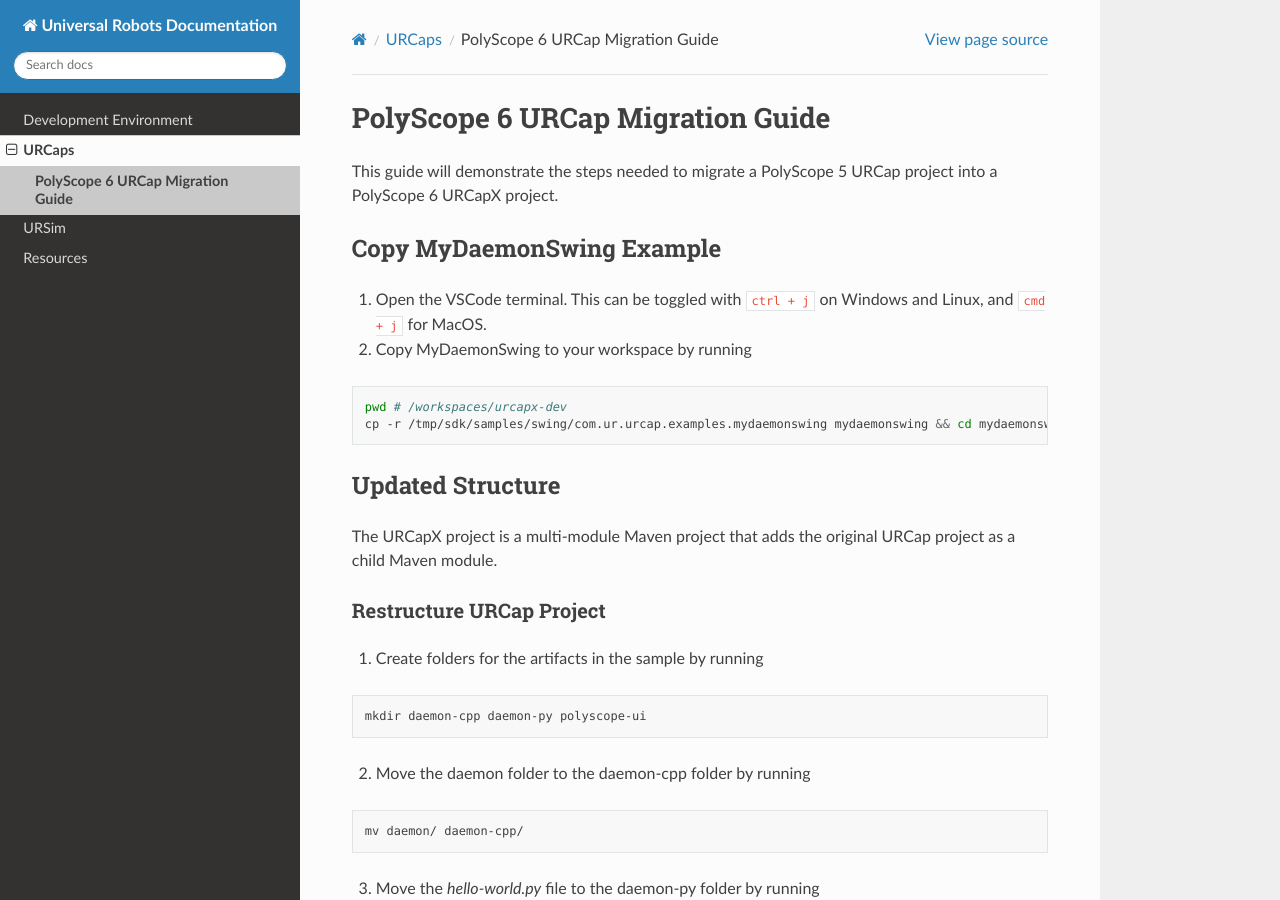
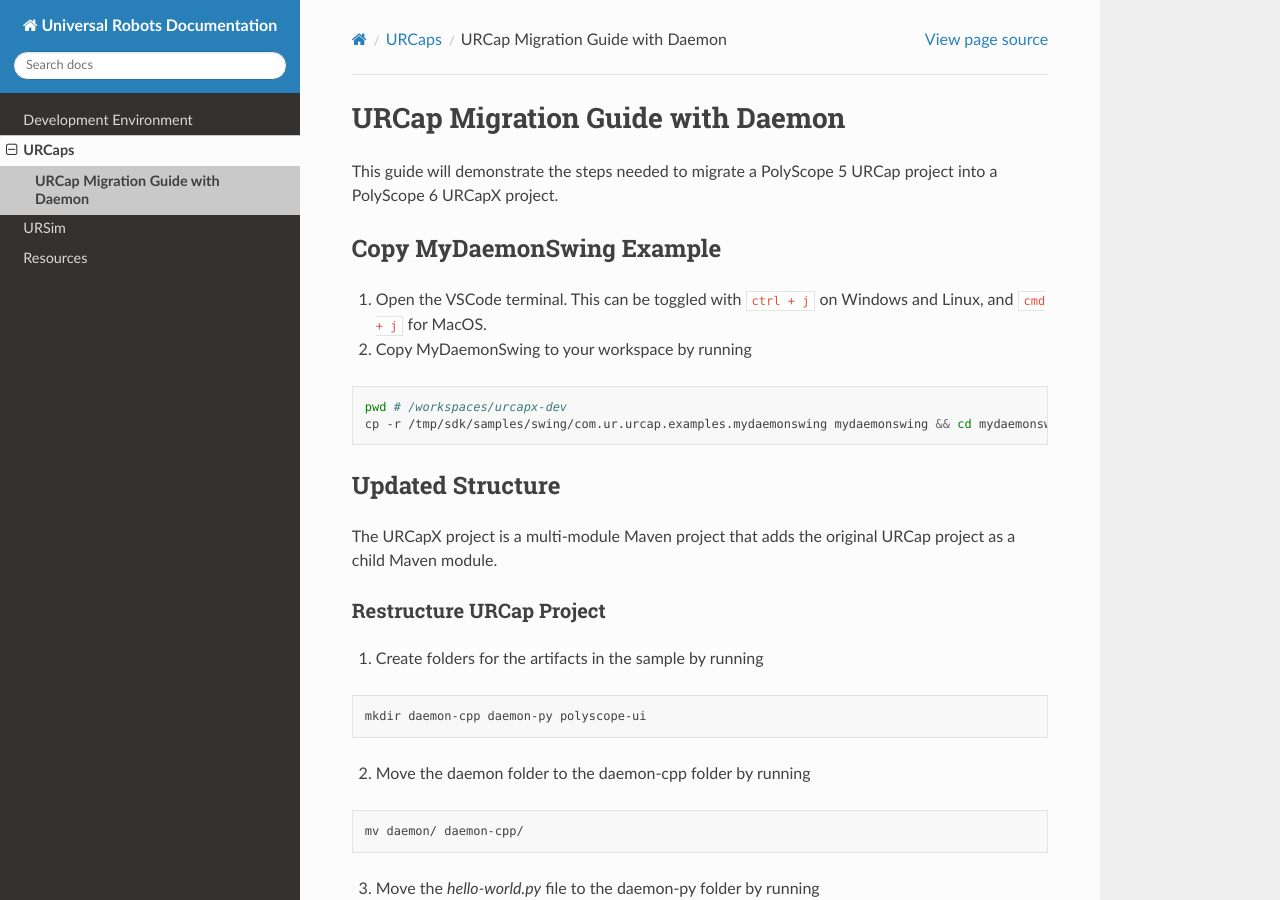
Before and after one commit to pheobeyeung/pheobeyeung.github.io, a Sphinx documentation site: the page built from source/URCaps/DaemonMigration.rst, in a window 1280 px wide and 900 px high. Built offline with Sphinx 7.4.7 and the Read the Docs theme 2.0.0, drawn with Linux system fonts in a browser that asks for light colours.

Commit message:
testing branch func

```diff
--- a/source/URCaps/DaemonMigration.rst
+++ b/source/URCaps/DaemonMigration.rst
@@ -1,4 +1,4 @@
-PolyScope 6 URCap Migration Guide
+URCap Migration Guide with Daemon
 =================================
 
 This guide will demonstrate the steps needed to migrate a PolyScope 5 URCap project into a PolyScope 6 URCapX project.
```
Also changed, not shown: 9 other files.
